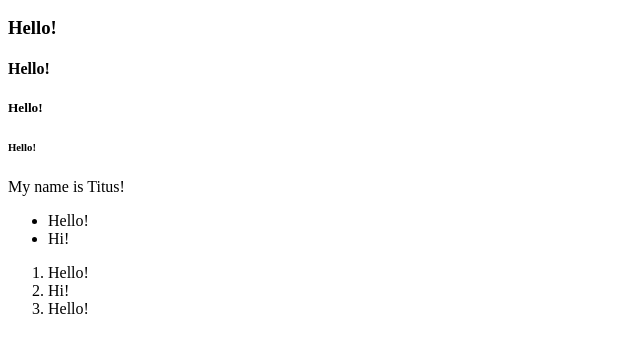
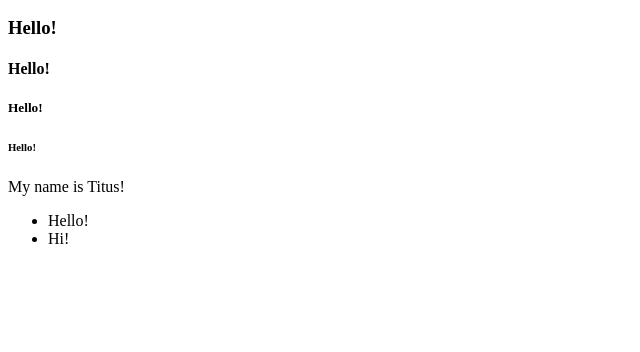
Before and after one commit to titusk0613/titusk0613.github.io, a plain HTML site: page index.html in a window 1280 px wide. Shown: the part 110-462 px from the top of the page, without its empty margins (0-640 px from the left). Drawn offline with Linux system fonts and the light colour scheme.

Commit message:
edited index

```diff
--- a/index.html
+++ b/index.html
@@ -15,10 +15,5 @@
             <li>Hello! </li>
             <li>Hi! </li>
         </ul>
-        <ol>
-            <li>Hello!</li>
-            <li>Hi!</li>
-            <li>Hello!</li>
-        </ol>
     </body>
 </html>
```
